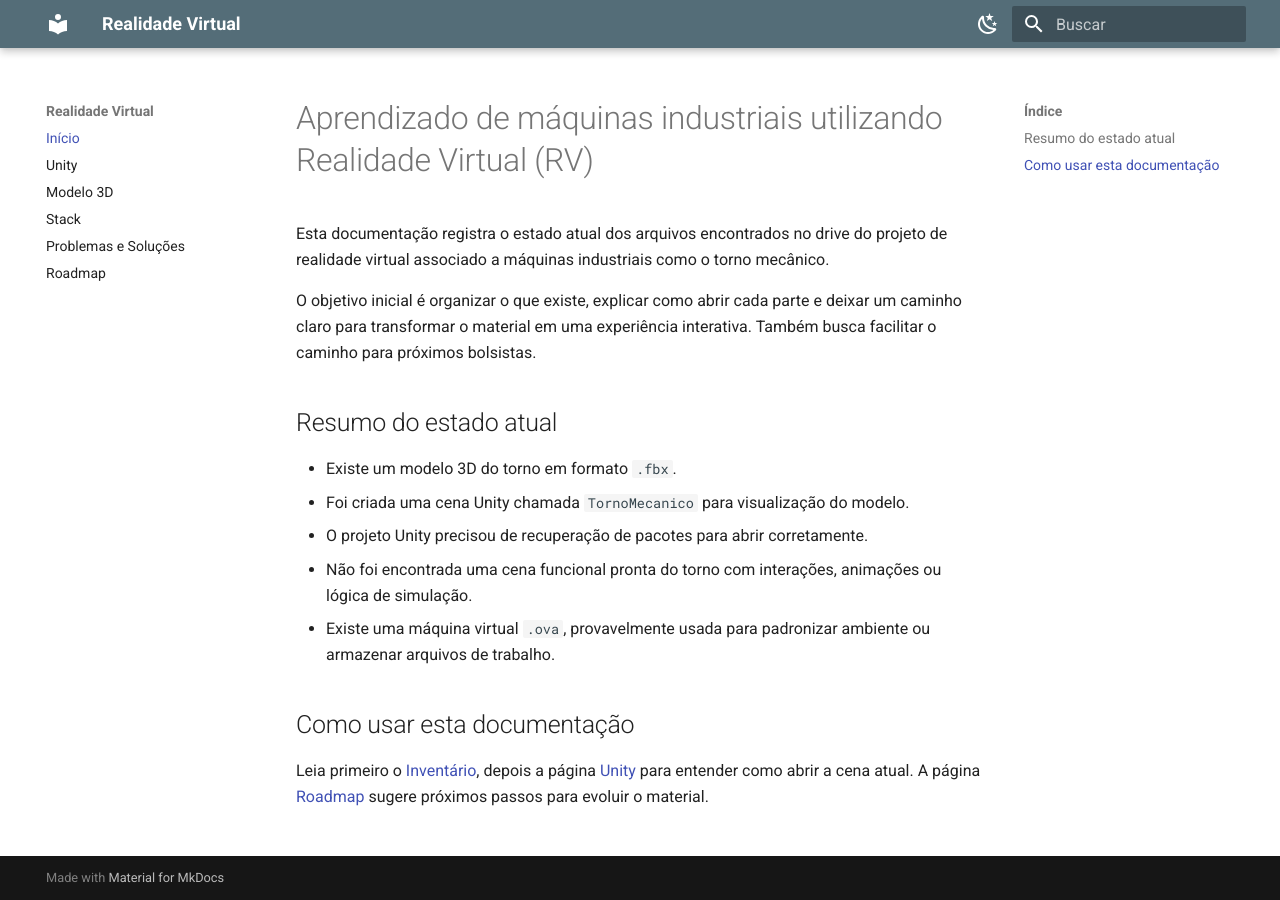
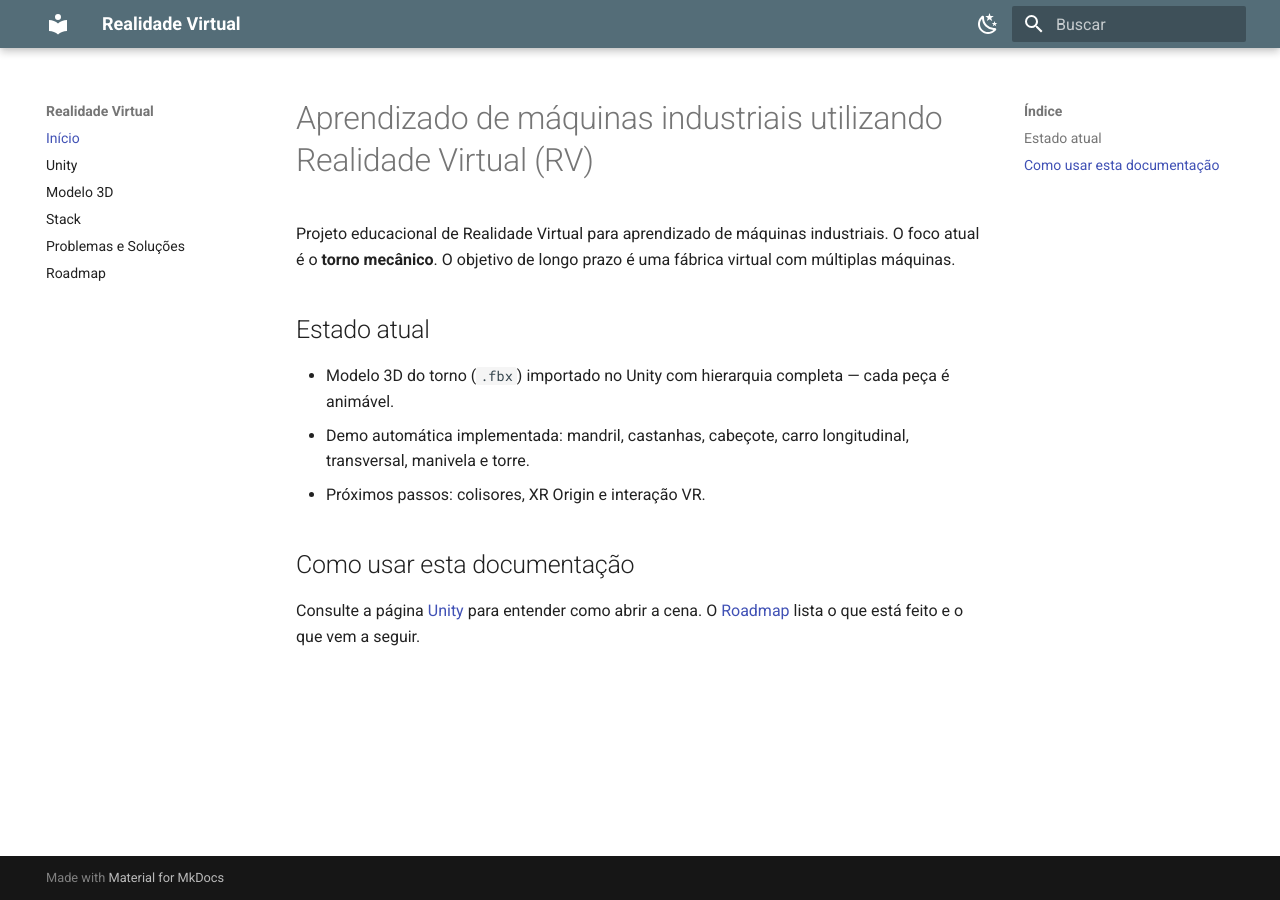
Before and after one commit to matheusgmello/maquinas-industriais-vr, an MkDocs documentation site: the page built from docs/index.md, in a window 1280 px wide. Built offline with MkDocs 1.6.1 and Material for MkDocs 9.7.7, drawn with Linux system fonts in a browser that asks for light colours.

Commit message:
fix(docs): remover link para inventario.md removido — corrige build strict

```diff
--- a/docs/index.md
+++ b/docs/index.md
@@ -1,17 +1,13 @@
 # Aprendizado de máquinas industriais utilizando Realidade Virtual (RV)
 
-Esta documentação registra o estado atual dos arquivos encontrados no drive do projeto de realidade virtual associado a máquinas industriais como o torno mecânico.
+Projeto educacional de Realidade Virtual para aprendizado de máquinas industriais. O foco atual é o **torno mecânico**. O objetivo de longo prazo é uma fábrica virtual com múltiplas máquinas.
 
-O objetivo inicial é organizar o que existe, explicar como abrir cada parte e deixar um caminho claro para transformar o material em uma experiência interativa. Também busca facilitar o caminho para próximos bolsistas.
+## Estado atual
 
-## Resumo do estado atual
-
-- Existe um modelo 3D do torno em formato `.fbx`.
-- Foi criada uma cena Unity chamada `TornoMecanico` para visualização do modelo.
-- O projeto Unity precisou de recuperação de pacotes para abrir corretamente.
-- Não foi encontrada uma cena funcional pronta do torno com interações, animações ou lógica de simulação.
-- Existe uma máquina virtual `.ova`, provavelmente usada para padronizar ambiente ou armazenar arquivos de trabalho.
+- Modelo 3D do torno (`.fbx`) importado no Unity com hierarquia completa — cada peça é animável.
+- Demo automática implementada: mandril, castanhas, cabeçote, carro longitudinal, transversal, manivela e torre.
+- Próximos passos: colisores, XR Origin e interação VR.
 
 ## Como usar esta documentação
 
-Leia primeiro o [Inventário](inventario.md), depois a página [Unity](unity.md) para entender como abrir a cena atual. A página [Roadmap](roadmap.md) sugere próximos passos para evoluir o material.
+Consulte a página [Unity](unity.md) para entender como abrir a cena. O [Roadmap](roadmap.md) lista o que está feito e o que vem a seguir.
```
